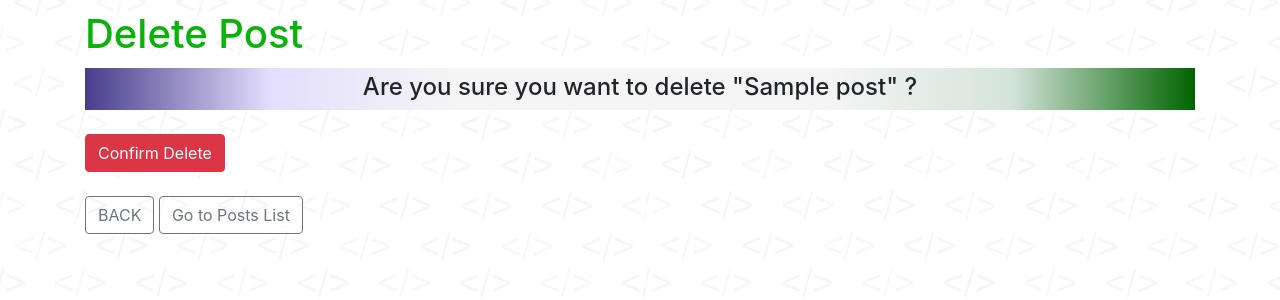
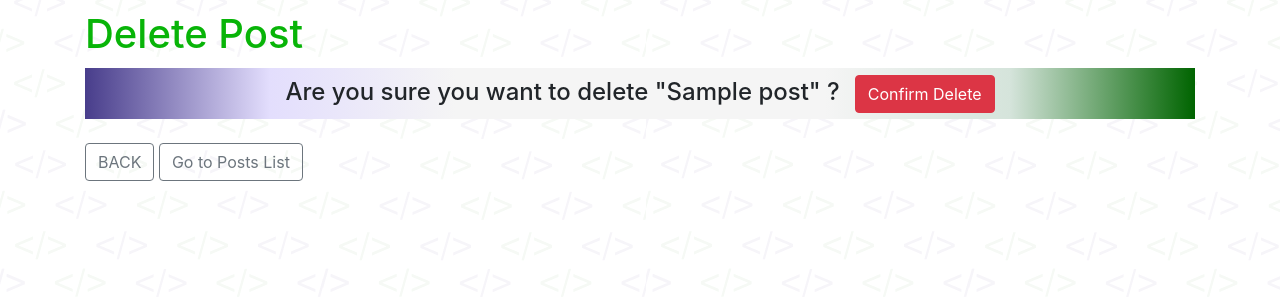
Before and after one commit to markomer/DEVCONNECT, a Django app: page /posts/1/delete/ in a window 1280 px wide. Shown: the part 57-357 px from the top of the page. Run offline with Django 4.2, Linux system fonts and the light colour scheme; a user stored in the database is signed in; tables that the repository leaves empty hold one stand-in row (values such as "Sample post"); parts of the project's set-up code (start-up, migrations or seed data) failed here and were passed over; some libraries are stand-ins or nearby versions; some web fonts are replaced.

Commit message:
20220728 Updated

```diff
--- a/accounts/forms.py
+++ b/accounts/forms.py
@@ -55,8 +55,6 @@ class EditProfileForm(UserChangeForm):
   is_active = forms.CharField(max_length=100, widget=forms.CheckboxInput(attrs={'class': 'form-check'}))
   date_joined = forms.CharField(max_length=100, widget=forms.TextInput(attrs={'class': 'form-control'}))
 
-  #prof = forms.CharField(max_length=100, widget=forms.TextInput(attrs={'class': 'form-control'}))
-
   #prof = forms.ChoiceField(label="Choose Profession Type", choices=(PROF_CHOICES), widget=forms.Select(attrs={'class':'form-choice'}))
 
   #dev = forms.ChoiceField(label="Choose Developer Type", choices=(DEV_CHOICES), widget=forms.Select(attrs={'class':'form-control'}))
--- a/posts/views.py
+++ b/posts/views.py
@@ -22,7 +22,7 @@ class PostCreateView(LoginRequiredMixin, CreateView):
     return super().form_valid(form)
 
 
-class PostListView(ListView):
+class PostListView(LoginRequiredMixin, ListView):
   template_name = 'posts/list.html'
   model = Post
 
--- a/static/css/base.css
+++ b/static/css/base.css
@@ -265,6 +265,15 @@ p {
   margin: 5px 0 0 0;
 }
 
+.post-title-btn {
+  padding-left: 0px;
+  padding-right: 5px;
+}
+
+.post-cat-label {
+  margin-left: 12px;
+}
+
 
 /*========= Searched Post-Cats Page =========*/
 
@@ -352,6 +361,18 @@ p {
 }
 
 
+/*========= Delete Page =========*/
+
+
+.delete-btn {
+  display: flex;
+  flex-direction: row;
+  justify-content: flex-start;
+  align-items: center;
+  color: white;
+  margin: 2px 0 6px 15px;
+}
+
 /*========= BTNS (messages, details,etc.) =========*/
 
 
--- a/templates/pages/about.html
+++ b/templates/pages/about.html
@@ -16,9 +16,15 @@
   <br>
   <div class="search-again-title-and-search-back-btns">
     <a href="javascript:history.go(-1)"onMouseOver="self.status.referrer;return true" class="btn btn-outline-secondary">BACK</a>
+    {% if user.is_authenticated %}
+    <a href="{% url 'home_in' %}" class="btn btn-outline-secondary">
+      Home
+    </a>
+    {% else %}
     <a href="{% url 'home' %}" class="btn btn-outline-secondary">
       Home
     </a>
+    {% endif %}
     <a href="{% url 'login' %}" class="btn btn-outline-secondary">
       Login
     </a>
--- a/templates/posts/delete.html
+++ b/templates/posts/delete.html
@@ -4,14 +4,13 @@
 
 {% block content %}
 <h1 class="delete-title">Delete Post</h1>
-<div class="new-info-line">
-  <h4>Are you sure you want to delete "{{ post.title }}" ?</h4>
-</div>
-<br>
 <form method="POST">
   {% csrf_token %}
-  <input type="submit" value="Confirm Delete" class="btn btn-danger">
-  <br><br>
+  <div class="new-info-line">
+    <h4>Are you sure you want to delete "{{ post.title }}" ?</h4>
+    <input type="submit" value="Confirm Delete" class="btn btn-danger delete-btn">
+  </div>
+  <br>
   <p>
     <a href="javascript:history.go(-1)"onMouseOver="self.status.referrer;return true" class="btn btn-outline-secondary">BACK</a>
     <a href="{% url 'post_list' %}" class="btn btn-outline-secondary">
--- a/templates/posts/search_post_cats.html
+++ b/templates/posts/search_post_cats.html
@@ -50,7 +50,9 @@
           <div class="card-body">
             <div class="card">
               <div class="card-header">
-                <h5 class="card-title m-0">"{{ post.title }}" - by {{ post.author }} - {{ post.created_on|timesince }} ago</h5>
+                <a class="btn btn-light post-title-btn" href="{% url 'post_detail' post.id %}">
+                  <h5 class="card-title m-0">"{{ post.title }}" - by {{ post.author }} - {{ post.created_on|timesince }} ago</h5>
+                </a>
                 <div class="post-cat-label">
                   <h7>Category:</h7>
                   <h7 class="post-category">{{ post.prof_category}} - {{ post.dev_category}}</h7>
--- a/templates/registration/edit_profile.html
+++ b/templates/registration/edit_profile.html
@@ -19,4 +19,6 @@
     Go to Posts List
   </a>
 </p>
+<br>
+<br>
 {% endblock content %}
--- a/templates/registration/signup.html
+++ b/templates/registration/signup.html
@@ -4,6 +4,10 @@
 
 {% block content %}
 <h1 class="signup-title">Sign Up</h1>
+<div class="login-info-line">
+  <h4>Register</h4>
+</div>
+<br>
 <form action="" method="POST">
   {% csrf_token %}
   {{ form.as_p }}
```
Also changed, not shown: templates/posts/list.html (+6 -7 lines), README.txt (added).
